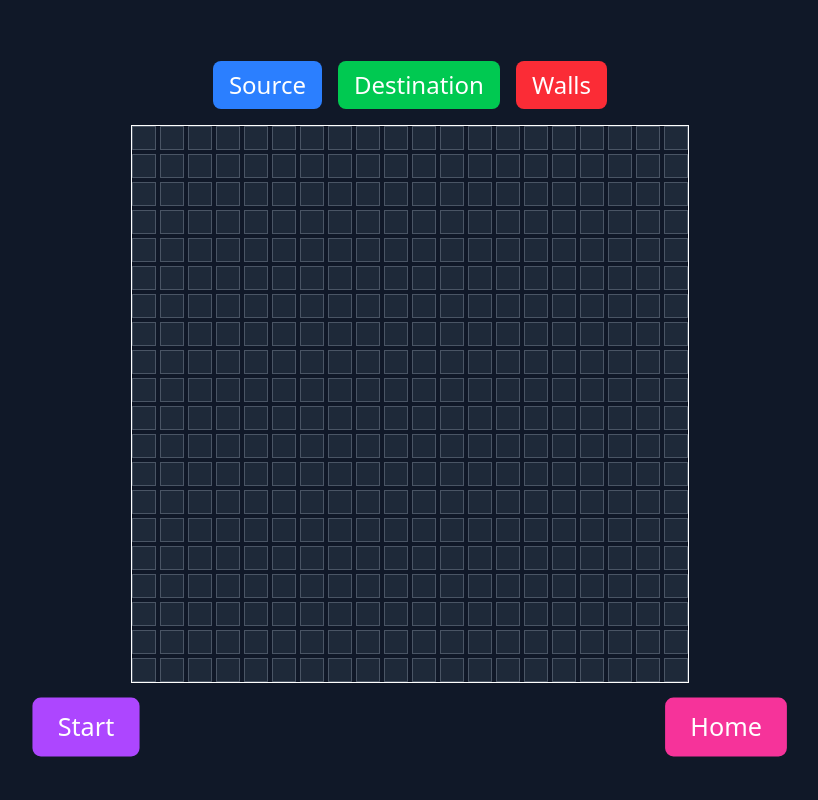
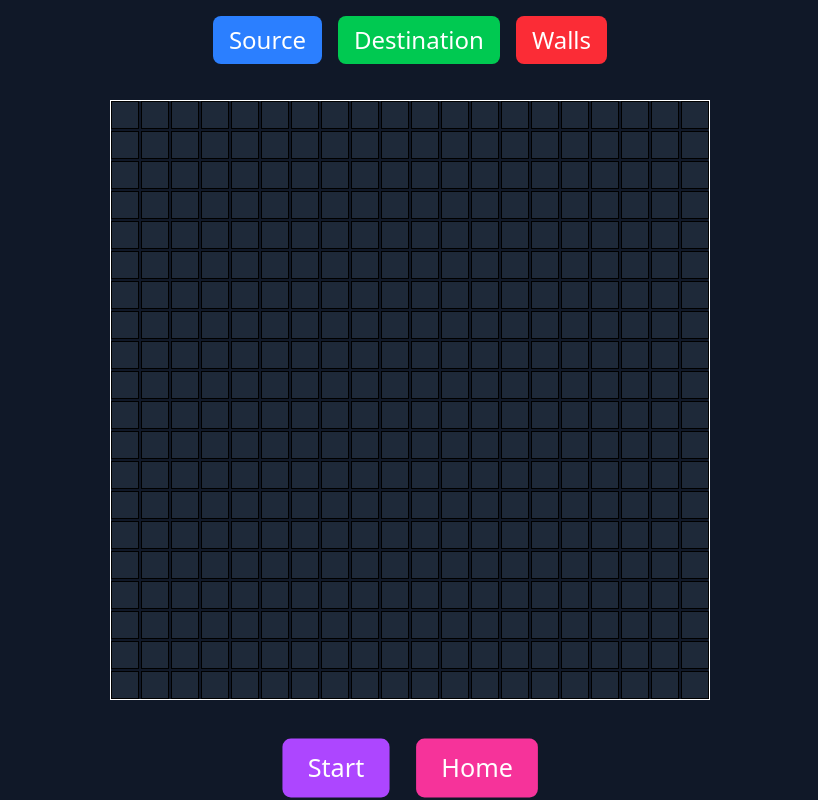
Before and after one commit to sanjay-1458/Dijkstra-Visualizer, a React (Vite) app: page /start in a window 1280 px wide. Shown: the whole page, without its empty margins (230-1048 px from the left). Built offline with nearby package versions, Linux system fonts and the light colour scheme.

Commit message:
Dynamic grid size

```diff
--- a/src/components/Main.jsx
+++ b/src/components/Main.jsx
@@ -16,13 +16,29 @@ function Main() {
     );
   };
 
-
   const [grid, setGrid] = useState(createGrid(20, 20));
   const [activeGridState, setActiveGridState] = useState("empty");
   const [dijkstraInitial, setDijkstraInitial] = useState(null);
   const [dijkstraFinal, setDijkstraFinal] = useState(null);
   const [walls, setWalls] = useState([]);
   const [isRunning, setIsRunning] = useState(false);
+  useEffect(() => {
+    const updateGridSize = () => {
+      const newGridSize = window.innerWidth < 600 ? 5 : 20;
+      setGrid(createGrid(newGridSize, newGridSize));
+      setDijkstraInitial(null);
+      setDijkstraFinal(null);
+      setWalls([]);
+      setActiveGridState("empty");
+      setIsRunning(false);
+    };
+
+    updateGridSize();
+
+    window.addEventListener("resize", updateGridSize);
+    return () => window.removeEventListener("resize", updateGridSize);
+  }, []);
+
 
   const toggleTool = (tool) => {
     setActiveGridState((prev) => (prev === tool ? "empty" : tool));
@@ -292,13 +308,16 @@ function Main() {
           Walls
         </button>
       </div>
-      <div className="grid grid-cols-20 gap-1 border border-white">
+      <div
+        className="grid grid-cols-20 gap-1 border border-white"
+        style={{ "--cols": grid[0]?.length }}
+      >
         {grid.map((row, rowIndex) =>
           row.map((cell, colIndex) => (
             <div
               key={`${rowIndex}-${colIndex}`}
               onClick={() => handleCellClick(rowIndex, colIndex)}
-              className={`w-6 h-6 border border-gray-600 transition-all ${
+              className={`cell w-6 h-6 border border-gray-600 transition-all ${
                 cell.isSource
                   ? "bg-blue-400"
                   : cell.isDestination
@@ -313,8 +332,7 @@ function Main() {
           ))
         )}
       </div>
-      <div className="flex flex-wrap justify-around w-full">
-
+      <div className="flex flex-wrap justify-center gap-8 w-full p-1">
         <button
           onClick={startDijkstra}
           disabled={isRunning}
@@ -327,7 +345,9 @@ function Main() {
           onClick={() => navigate("/")}
           className="text-2xl px-6 py-3 rounded-lg bg-pink-500 hover:bg-pink-600 transition-all duration-300
         shadow-purple-300 mt-4 scale-105 active:scale-110"
-      >Home</button>
+        >
+          Home
+        </button>
       </div>
       <Toaster position="top-right" />
     </div>
--- a/src/index.css
+++ b/src/index.css
@@ -1,4 +1,17 @@
 @import "tailwindcss";
+.grid {
+  display: grid;
+  grid-template-columns: repeat(var(--cols), 1fr);
+  gap: 2px;
+  width: fit-content;
+  margin: auto;
+}
+
+.cell {
+  width: 28px;
+  height: 28px;
+  border: 1px solid black;
+}
 .fade-enter {
   opacity: 0;
   transform: scale(0.95);
```
Lines whose indentation alone changed are shown as unchanged.
